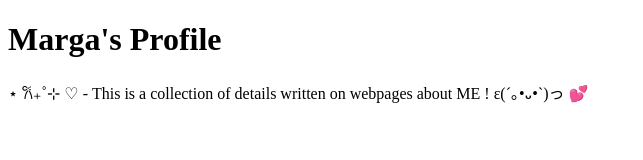
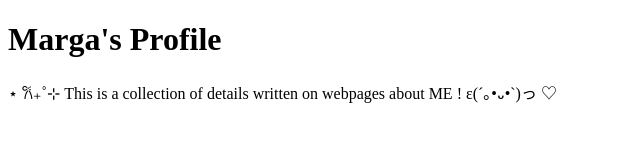
Before and after one commit to marga03cute/Laboratory-2, a plain HTML site: page index.html in a window 1280 px wide. Shown: the whole page, without its empty margins (0-643 px from the left). Drawn offline with Linux system fonts and the light colour scheme.

Commit message:
Update index.html

```diff
--- a/index.html
+++ b/index.html
@@ -10,7 +10,7 @@
         </head>
         <body>
           <h1>Marga's Profile</h1>
-          <p> ⋆ 𐙚₊˚⊹ ♡ - This is a collection of details written on webpages about ME ! ε(´｡•᎑•`)っ 💕 </p>
+          <p> ⋆ 𐙚₊˚⊹ This is a collection of details written on webpages about ME ! ε(´｡•᎑•`)っ  ♡ </p>
           <a href="games.html"></a>
         </body>
 </html>
```
